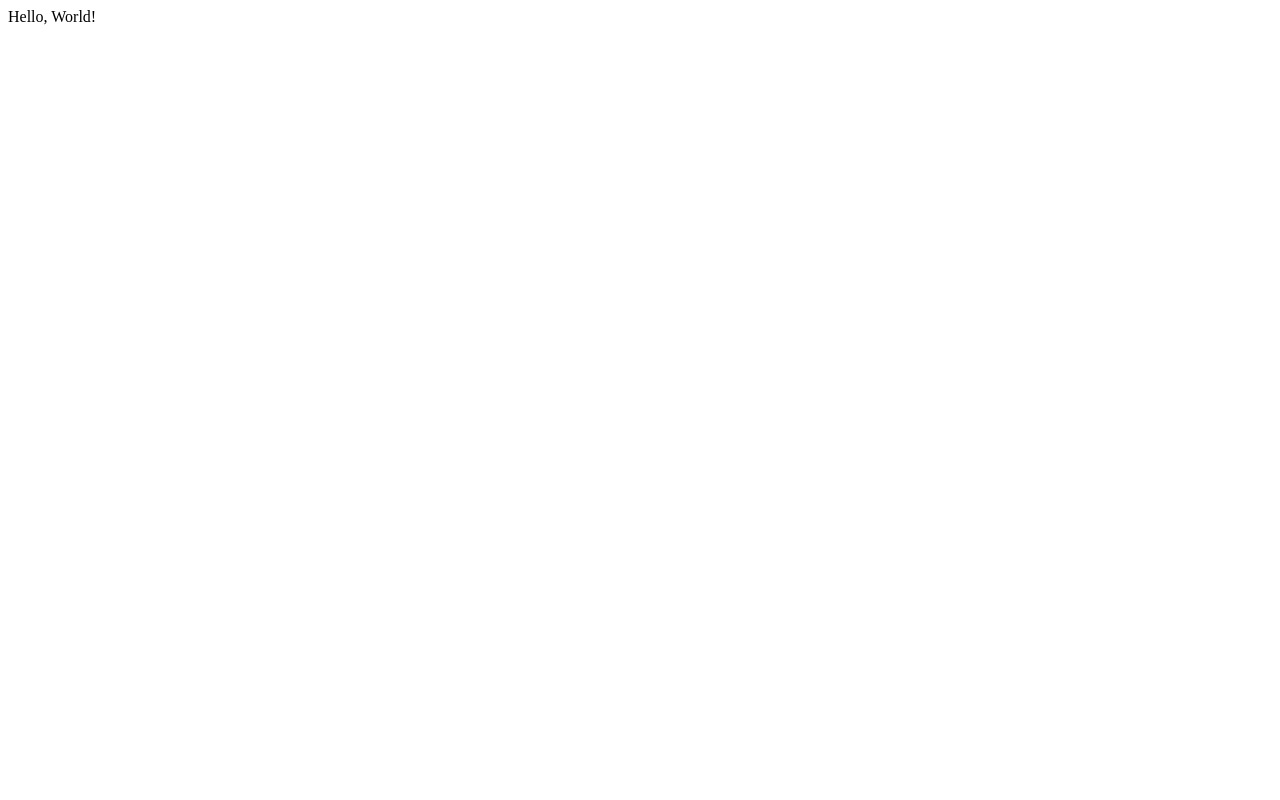
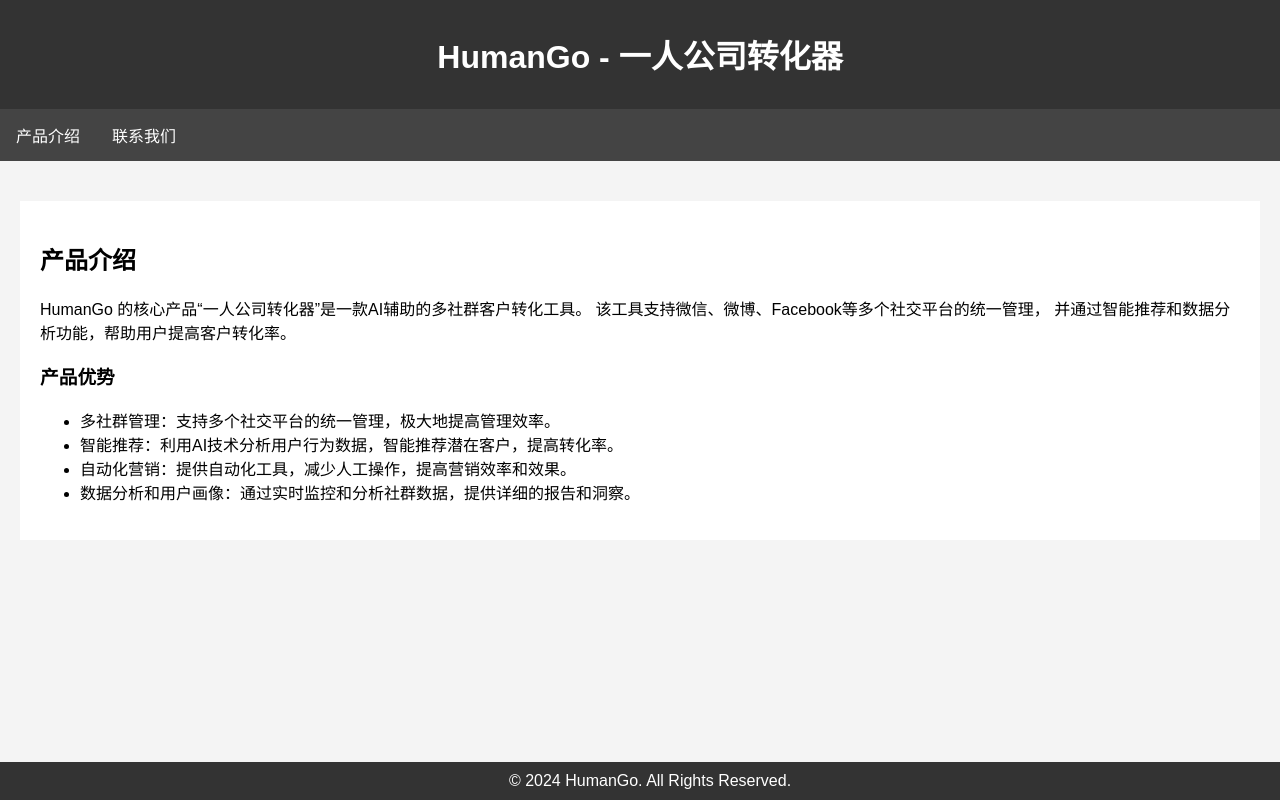
Before and after one commit to yaoqi3344/yaoqi3344.github.io, a plain HTML site: page index.html in a window 1280 px wide. Drawn offline with Linux system fonts and the light colour scheme.

Commit message:
Update index.html

```diff
--- a/index.html
+++ b/index.html
@@ -1,15 +1,84 @@
 <!DOCTYPE html>
-<html lang="en">
+<html lang="zh-CN">
 <head>
     <meta charset="UTF-8">
     <meta name="viewport" content="width=device-width, initial-scale=1.0">
-    <title>Hello World</title>
+    <title>HumanGo - 一人公司转化器</title>
+    <style>
+        body {
+            font-family: Arial, sans-serif;
+            margin: 0;
+            padding: 0;
+            background-color: #f4f4f4;
+        }
+        header {
+            background-color: #333;
+            color: white;
+            padding: 10px 0;
+            text-align: center;
+        }
+        nav {
+            background-color: #444;
+            overflow: hidden;
+        }
+        nav a {
+            float: left;
+            display: block;
+            color: white;
+            text-align: center;
+            padding: 14px 16px;
+            text-decoration: none;
+        }
+        nav a:hover {
+            background-color: #ddd;
+            color: black;
+        }
+        .container {
+            padding: 20px;
+        }
+        .content {
+            background-color: white;
+            padding: 20px;
+            margin: 20px 0;
+        }
+        footer {
+            text-align: center;
+            padding: 10px;
+            background-color: #333;
+            color: white;
+            position: fixed;
+            width: 100%;
+            bottom: 0;
+        }
+    </style>
 </head>
 <body>
-    <div id="root"></div>
-
-    <script>
-        document.getElementById('root').innerText = 'Hello, World!';
-    </script>
+    <header>
+        <h1>HumanGo - 一人公司转化器</h1>
+    </header>
+    <nav>
+        <a href="index.html">产品介绍</a>
+        <a href="contact.html">联系我们</a>
+    </nav>
+    <div class="container">
+        <div class="content">
+            <h2>产品介绍</h2>
+            <p>
+                HumanGo 的核心产品“一人公司转化器”是一款AI辅助的多社群客户转化工具。
+                该工具支持微信、微博、Facebook等多个社交平台的统一管理，
+                并通过智能推荐和数据分析功能，帮助用户提高客户转化率。
+            </p>
+            <h3>产品优势</h3>
+            <ul>
+                <li>多社群管理：支持多个社交平台的统一管理，极大地提高管理效率。</li>
+                <li>智能推荐：利用AI技术分析用户行为数据，智能推荐潜在客户，提高转化率。</li>
+                <li>自动化营销：提供自动化工具，减少人工操作，提高营销效率和效果。</li>
+                <li>数据分析和用户画像：通过实时监控和分析社群数据，提供详细的报告和洞察。</li>
+            </ul>
+        </div>
+    </div>
+    <footer>
+        &copy; 2024 HumanGo. All Rights Reserved.
+    </footer>
 </body>
 </html>
```
